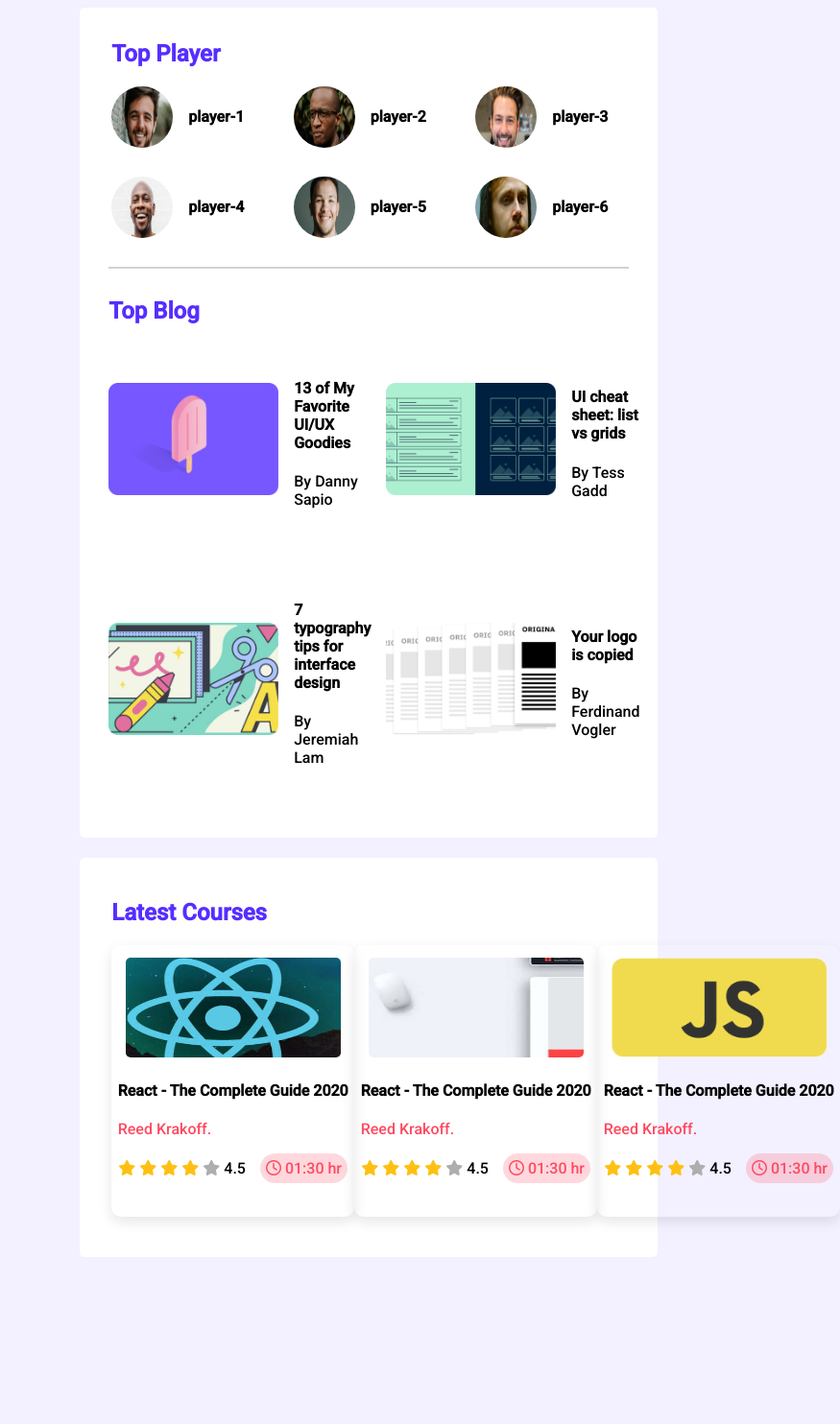
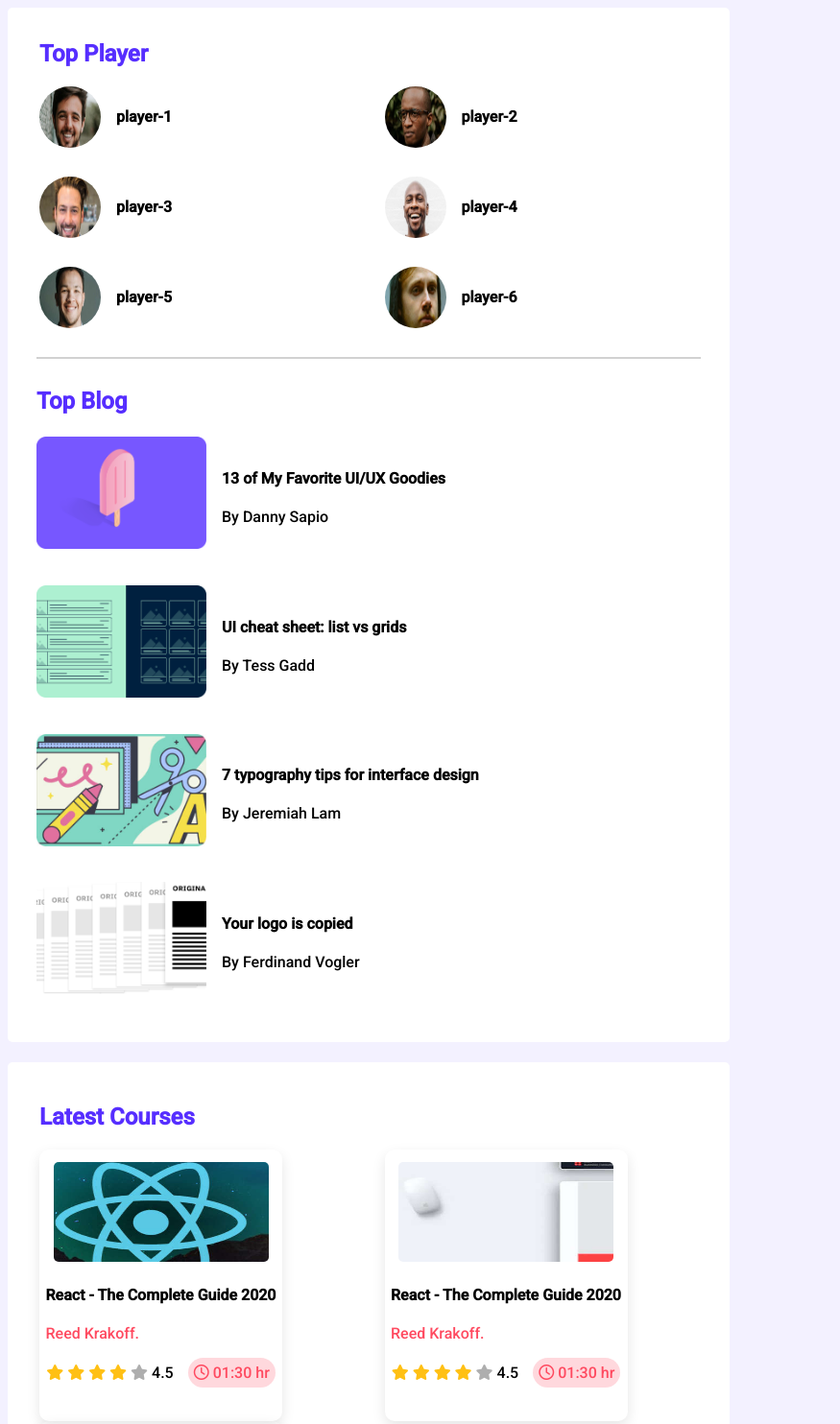
Before and after one commit to tahdiislam/leader-board, a plain HTML site: page index.html in a window 768 px wide. Shown: the top 1484 px of the page at 96% size, 875 px wide, since content can reach past the window. Before the commit the page ends 1339 px from the top, so only its background shows below. Drawn offline with Linux system fonts and the light colour scheme.

Commit message:
teblet divices resposive complete

```diff
--- a/css/style.css
+++ b/css/style.css
@@ -37,7 +37,6 @@
 
 .sec-heading {
     color: #562EFF;
-    padding-top: ;
 }
 
 .players{
@@ -165,10 +164,7 @@
     .players, .blogs{
         grid-template-columns: repeat(1, 1fr);
     }
-    main {
-        width: 100%;
-    }
-    .container{
+    main, .container {
         width: 100%;
     }
 
@@ -186,3 +182,22 @@
     }
 
  }
+
+/* lablet devices */
+
+@media only screen and (min-width:688px) and (max-width:992px){
+    .players{
+        grid-template-columns: repeat(2, 1fr);
+    }
+    main, .container {
+        width: 100%;
+    }
+
+    .blogs{
+        grid-template-columns: repeat(1, 1fr);
+    }
+
+    .courses {
+        grid-template-columns: repeat(2, 1fr);
+    }
+}
```
